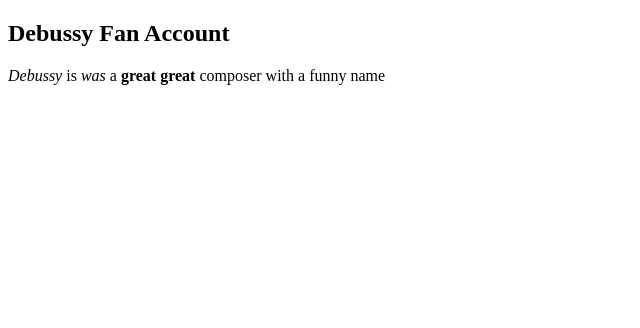
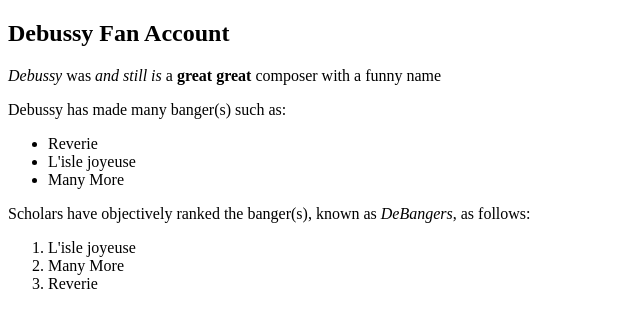
Before and after one commit to braedonwatkins/odin_html_module, a plain HTML site: page html-boilerplate/index.html in a window 1280 px wide. Shown: the whole page, without its empty margins (0-640 px from the left). Drawn offline with Linux system fonts and the light colour scheme.

Commit message:
Added Lists

```diff
--- a/html-boilerplate/index.html
+++ b/html-boilerplate/index.html
@@ -11,7 +11,26 @@
     <body>
         <p>
             <h2>Debussy Fan Account</h2>
-            <em>Debussy</em> is <i>was</i> a <b>great</b> <strong>great</strong> composer with a funny name
+            <em>Debussy</em> was <i>and still is</i> a <b>great</b> <strong>great</strong> composer with a funny name
+        </p>
+
+        <p>
+            Debussy has made many banger(s) such as:
+            <ul>
+                <li>Reverie</li>
+                <li>L'isle joyeuse</li>
+                <li>Many More</li>
+            </ul>
+        </p>
+
+        <p>
+            Scholars have objectively ranked the banger(s),
+            known as <em>DeBangers</em>, as follows:
+            <ol>
+                <li>L'isle joyeuse</li>
+                <li>Many More</li>
+                <li>Reverie</li>
+            </ol>
         </p>
     </body>
 </html>
```
